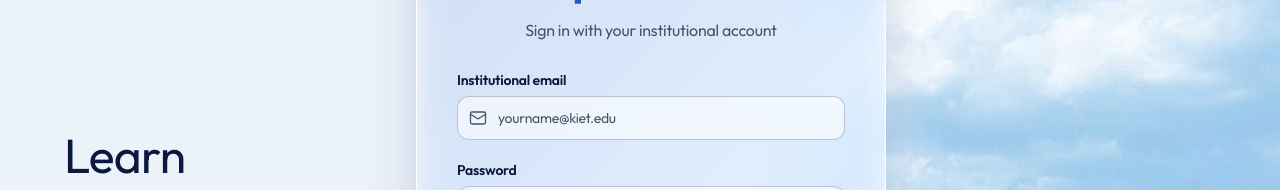
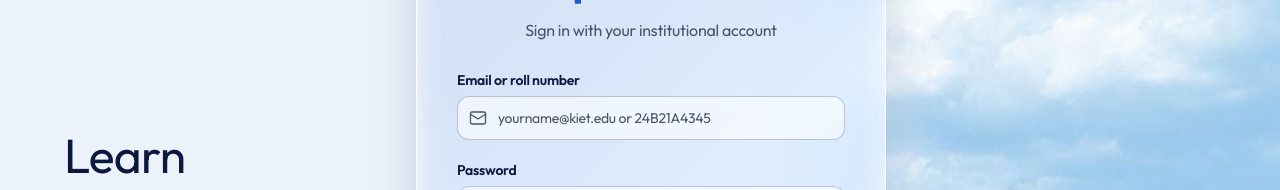
Before and after one commit to Ashwinidurga7/c4gt-College-Engagement-Dashboard, a React (Vite) app in the folder frontend/: page /login in a window 1280 px wide. Shown: the part 233-423 px from the top of the page. Built offline with nearby package versions, Linux system fonts and the light colour scheme; no server answers.

Commit message:
feat(auth): sign in with email or roll number
The login field accepts a roll number as well as an email, which the
API already supported.

```diff
--- a/frontend/src/features/auth/LoginForm.jsx
+++ b/frontend/src/features/auth/LoginForm.jsx
@@ -80,13 +80,14 @@ export function LoginForm() {
     <form onSubmit={handleSubmit(onSubmit)} noValidate className="flex flex-col gap-5">
       {error && (isPending ? <PendingApprovalNotice message={error.message} /> : <LoginErrorNotice message={error.message} />)}
 
-      <FormField id="login-email" label="Institutional email" error={errors.email?.message}>
+      <FormField id="login-email" label="Email or roll number" error={errors.email?.message}>
         <IconInput
           icon={Mail}
-          type="email"
+          type="text"
           autoComplete="username"
-          inputMode="email"
-          placeholder="yourname@kiet.edu"
+          autoCapitalize="none"
+          spellCheck={false}
+          placeholder="yourname@kiet.edu or 24B21A4345"
           {...fieldProps('login-email', errors.email)}
           {...register('email')}
         />
--- a/frontend/src/features/auth/authSchemas.js
+++ b/frontend/src/features/auth/authSchemas.js
@@ -2,8 +2,16 @@ import { z } from 'zod'
 import { COLLEGES, DEPARTMENTS } from '@/lib/colleges'
 import { ROLE_LIST } from '@/lib/roles'
 
+/** JNTUK roll numbers: two-digit batch then eight letters and digits, e.g. 24B21A4345. */
+const ROLL_NUMBER = /^\d{2}[A-Z0-9]{8}$/i
+
 export const loginSchema = z.object({
-  email: z.string().trim().min(1, 'Enter your institutional email.').pipe(z.email('Enter a valid email address.')),
+  // Students may sign in with their roll number instead of their email.
+  email: z
+    .string()
+    .trim()
+    .min(1, 'Enter your institutional email or roll number.')
+    .refine((value) => ROLL_NUMBER.test(value) || z.email().safeParse(value).success, 'Enter a valid email address or roll number.'),
   password: z.string().min(1, 'Enter your password.'),
   remember: z.boolean(),
   portal: z.enum(ROLE_LIST),
--- a/frontend/src/mocks/authMock.js
+++ b/frontend/src/mocks/authMock.js
@@ -75,7 +75,8 @@ function publicUser({ _id, password: _password, ...rest }) {
 }
 
 export function mockLogin({ email, password }) {
-  const user = users.find((entry) => entry.email.toLowerCase() === email.trim().toLowerCase())
+  const id = email.trim().toLowerCase()
+  const user = users.find((entry) => entry.email.toLowerCase() === id || entry.rollNumber?.toLowerCase() === id)
   if (!user || password !== (user.password ?? MOCK_PASSWORD)) {
     return mockError('Invalid email or password.', 401)
   }
```
